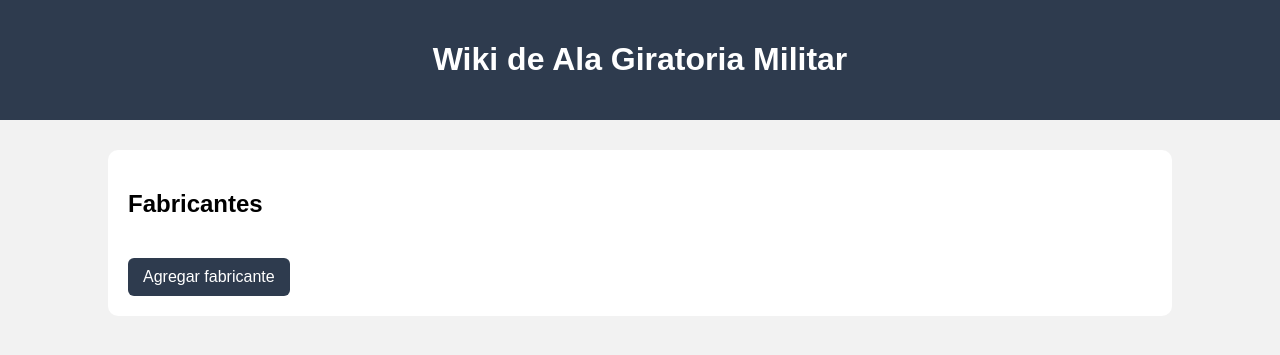
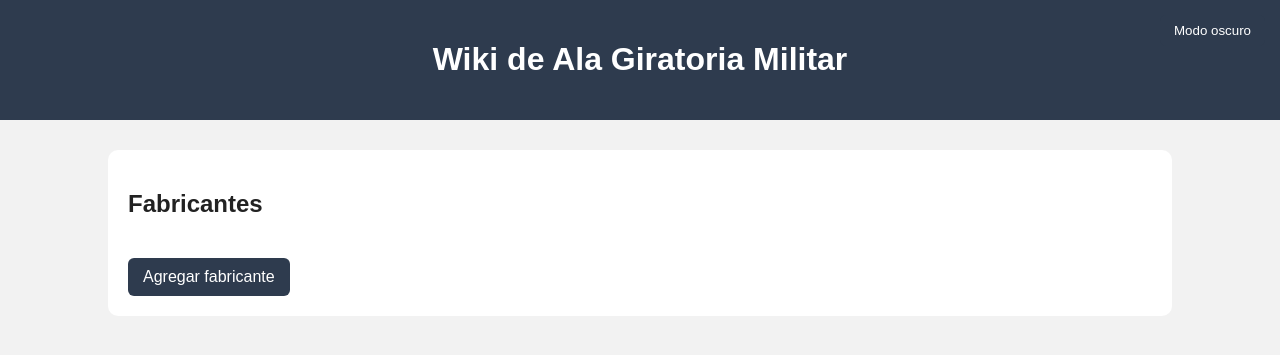
Before and after one commit to antorodriamveg/mi_wiki, a Flask app: page / in a window 1280 px wide. Shown: the top 355 px of the page. Run offline with Flask 3, Linux system fonts and the light colour scheme; data that the repository does not hold is empty; some libraries are stand-ins or nearby versions.

Commit message:
agrego modo obscuro

```diff
--- a/static/style.css
+++ b/static/style.css
@@ -1,3 +1,58 @@
+/* MODO CLARO */
+:root {
+    --bg: #f4f6f9;
+    --card-bg: #ffffff;
+    --text: #222;
+    --label: #555;
+    --border: #ccc;
+    --button-bg: #2e3b4e; /* usa tu color original */
+    --button-hover: #1f2a38;
+}
+
+/* MODO OSCURO */
+body.dark {
+    --bg: #1e1e1e;
+    --card-bg: #2a2a2a;
+    --text: #eaeaea;
+    --label: #cfcfcf;
+    --border: #555;
+    --button-bg: #0099ff;
+    --button-hover: #007acc;
+}
+
+/* ESTILO GLOBAL */
+body {
+    background: var(--bg);
+    color: var(--text);
+    transition: background 0.3s, color 0.3s;
+}
+
+.container {
+    background: var(--card-bg);
+    transition: background 0.3s;
+}
+
+button, .btn, .boton {
+    background: var(--button-bg);
+    transition: background 0.3s;
+}
+
+button:hover, .btn:hover, .boton:hover {
+    background: var(--button-hover);
+}
+
+.modo-oscuro-btn {
+    position: fixed;
+    top: 15px;
+    right: 15px;
+    background: var(--button-bg);
+    padding: 8px 14px;
+    border-radius: 6px;
+    cursor: pointer;
+    color: white;
+    border: none;
+}
+
 body {
     font-family: Arial, sans-serif;
     background: #f2f2f2;
--- a/templates/fabricantes.html
+++ b/templates/fabricantes.html
@@ -5,6 +5,8 @@
     <link rel="stylesheet" href="{{ url_for('static', filename='style.css') }}">
 </head>
 <body>
+
+<button class="modo-oscuro-btn" onclick="toggleDarkMode()">Modo oscuro</button>
 
 <header>
     <h1>Wiki de Ala Giratoria Militar</h1>
@@ -26,5 +28,11 @@
     <a href="/fabricante/nuevo" class="boton">Agregar fabricante</a>
 </div>
 
+<script>
+function toggleDarkMode() {
+    document.body.classList.toggle("dark");
+}
+</script>
+
 </body>
 </html>
--- a/templates/nuevo_modelo.html
+++ b/templates/nuevo_modelo.html
@@ -122,6 +122,8 @@
 </head>
 
 <body>
+     <button class="modo-oscuro-btn" onclick="toggleDarkMode()">Modo oscuro</button>
+
 
     <button class="modo-oscuro-btn" onclick="toggleDarkMode()">Modo oscuro</button>
 
```
Also changed, not shown: templates/fabricante.html (+8 -0 lines), templates/modelo.html (+11 -3 lines), templates/nuevo_fabricante.html (+8 -0 lines).
